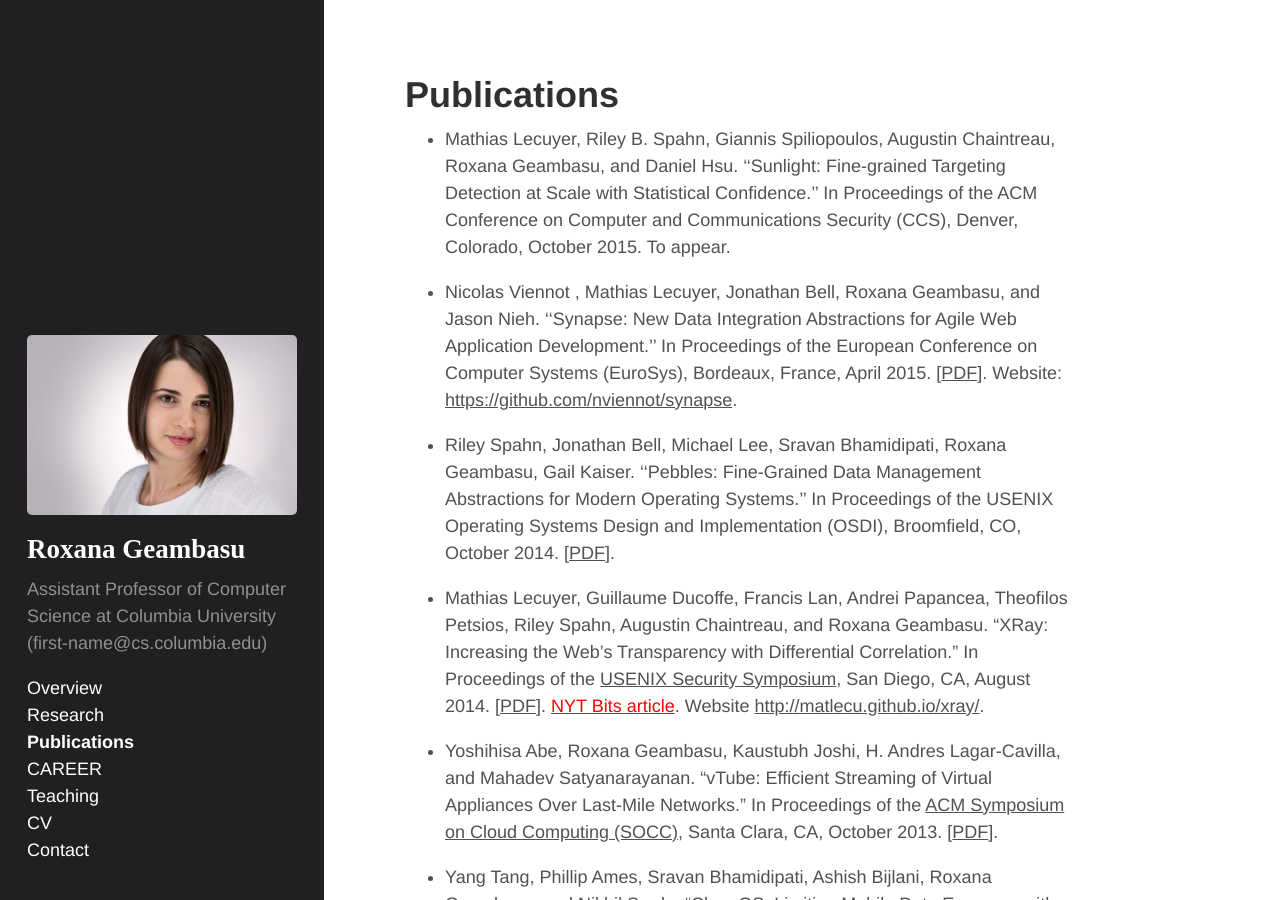
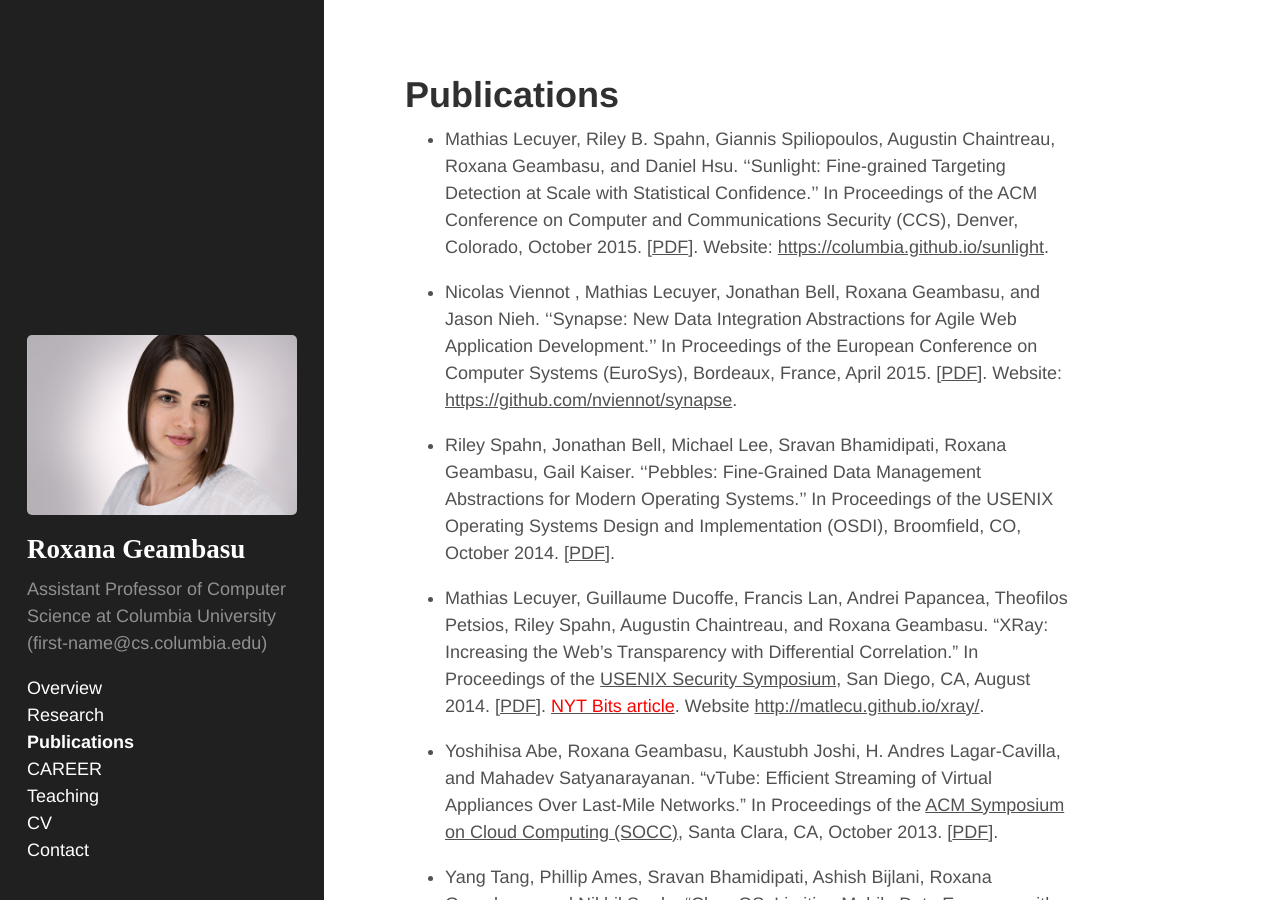
Before and after one commit to roxanageambasu/roxanageambasu.github.io, a Jekyll site: the page built from 02-publications.md, in a window 1280 px wide and 900 px high. Built offline with Jekyll 4.4.1, drawn with Linux system fonts in a browser that asks for light colours; Markdown is read by kramdown in place of the engine named in the settings.

Commit message:
ccs paper

```diff
--- a/02-publications.md
+++ b/02-publications.md
@@ -5,7 +5,10 @@ title: Publications
 * Mathias Lecuyer, Riley B. Spahn, Giannis Spiliopoulos, Augustin Chaintreau, Roxana Geambasu, and Daniel Hsu.
   ''Sunlight: Fine-grained Targeting Detection at Scale with Statistical Confidence.''
   In Proceedings of the ACM Conference on Computer and Communications Security (CCS), Denver, Colorado,
-  October 2015.  To appear.
+  October 2015.
+  [<a href="{{ site.baseurl }}/publications/ccs2015sunlight.pdf">PDF</a>].
+  Website: <a
+  href="https://columbia.github.io/sunlight">https://columbia.github.io/sunlight</a>.
 
 * Nicolas Viennot , Mathias Lecuyer, Jonathan Bell, Roxana Geambasu, and Jason
   Nieh. ''Synapse: New Data Integration Abstractions for Agile Web
```
Also changed, not shown: 1 other file.
